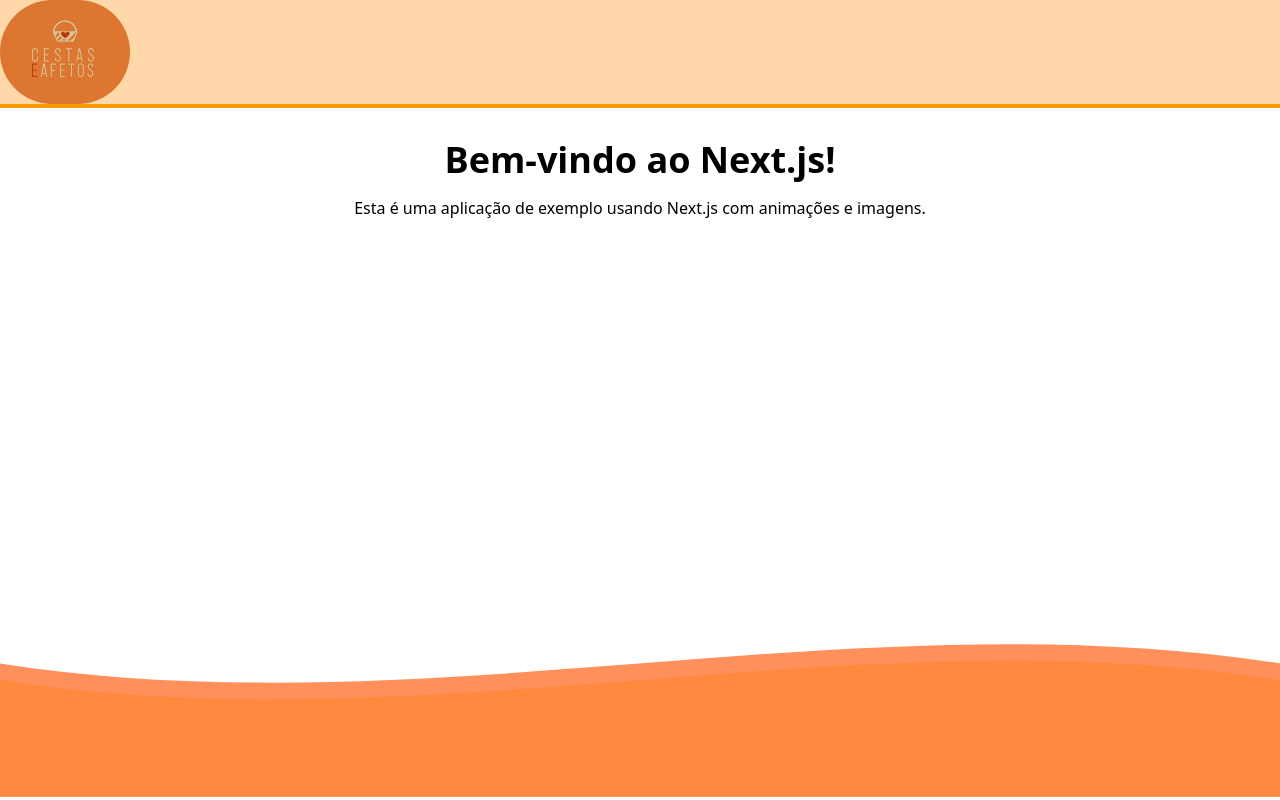
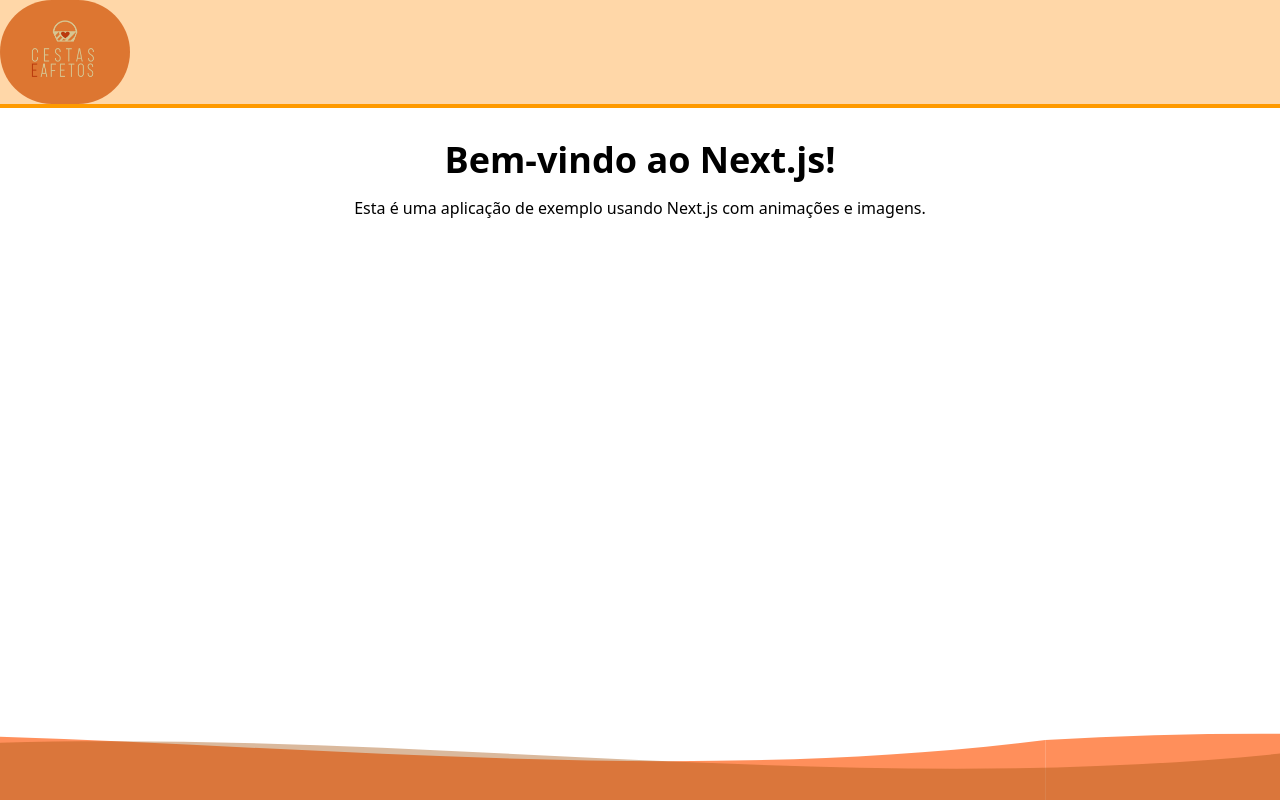
Before and after one commit to vinicius-pascoal/cestas-E-afetos, a Next.js app: page / in a window 1280 px wide. Built offline with nearby package versions, Linux system fonts and the light colour scheme.

Commit message:
better waves

```diff
--- a/src/components/WallpaperContainer.tsx
+++ b/src/components/WallpaperContainer.tsx
@@ -7,44 +7,56 @@ type Props = {
   children: ReactNode;
 };
 
-const waveVariants = {
+// Animação de deslocamento lateral contínuo
+const waveVariants = (delay: number = 0) => ({
   animate: {
-    y: [-4, 4, -4],
+    x: [0, -1440],
     transition: {
       repeat: Infinity,
-      duration: 6,
-      ease: "easeInOut",
+      duration: 20,
+      ease: "linear",
+      delay,
     },
   },
-};
+});
 
 export default function WallpaperContainer({ children }: Props) {
   return (
-    <div className="relative bg-white overflow-scroll min-h-screen">
+    <div className="relative bg-white overflow-hidden min-h-screen">
       {/* Conteúdo principal */}
-      <div className="relative z-10 items-center justify-center min-h-screen max-h-screen overflow-scroll ">
+      <div className="relative z-10 items-center justify-center min-h-screen max-h-screen overflow-scroll">
         {children}
       </div>
 
-      {/* Ondas animadas com framer-motion */}
+      {/* SVG com duas camadas de ondas se movendo */}
       <svg
-        className="absolute bottom-0 w-full h-1/3 z-0"
-        viewBox="0 0 1440 320"
+        className="absolute bottom-0 w-[2880px] h-[15vh] z-0"
+        viewBox="0 0 2880 320"
         preserveAspectRatio="none"
       >
-        <motion.path
-          d="M0,160 C480,240 960,80 1440,160 L1440,320 L0,320 Z"
-          className="fill-[#ff6016] opacity-70"
-          animate="animate"
-          variants={waveVariants}
-        />
-        <motion.path
-          d="M0,180 C480,260 960,100 1440,180 L1440,320 L0,320 Z"
-          className="fill-[#ff7f16] opacity-40"
-          animate="animate"
-          variants={waveVariants}
-          transition={{ ...waveVariants.animate.transition, delay: 3 }}
-        />
+        {/* Primeira onda (frente) */}
+        <motion.g animate="animate" variants={waveVariants(0)}>
+          <path
+            d="M0,160 C480,80 960,320 1440,160 L1440,320 L0,320 Z"
+            className="fill-[#ff6016] opacity-70"
+          />
+          <path
+            d="M1440,160 C1920,80 2400,320 2880,160 L2880,320 L1440,320 Z"
+            className="fill-[#ff6016] opacity-70"
+          />
+        </motion.g>
+
+        {/* Segunda onda (atrás, mais clara, com delay) */}
+        <motion.g animate="animate" variants={waveVariants(4)}>
+          <path
+            d="M0,180 C480,100 960,340 1440,180 L1440,320 L0,320 Z"
+            className="fill-[#a3500b] opacity-40"
+          />
+          <path
+            d="M1440,180 C1920,100 2400,340 2880,180 L2880,320 L1440,320 Z"
+            className="fill-[#a3500b] opacity-40"
+          />
+        </motion.g>
       </svg>
     </div>
   );
```
